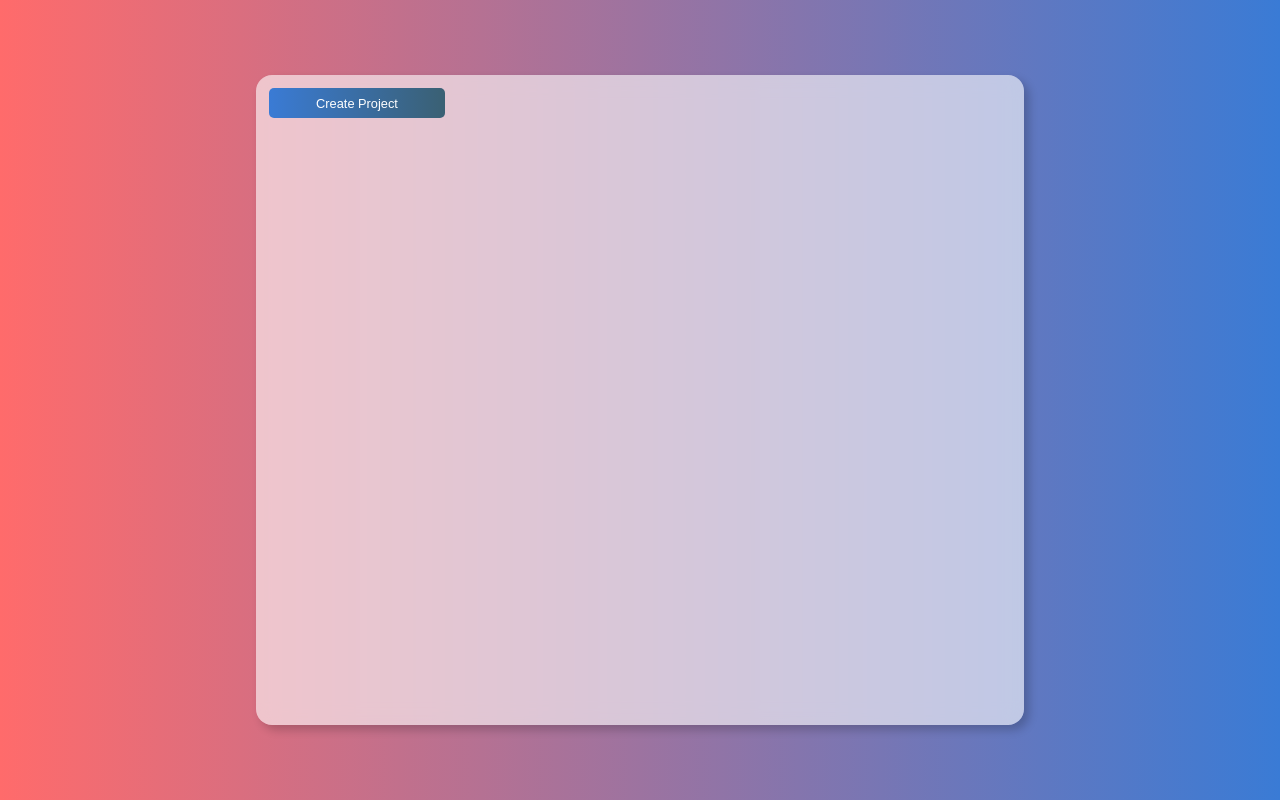
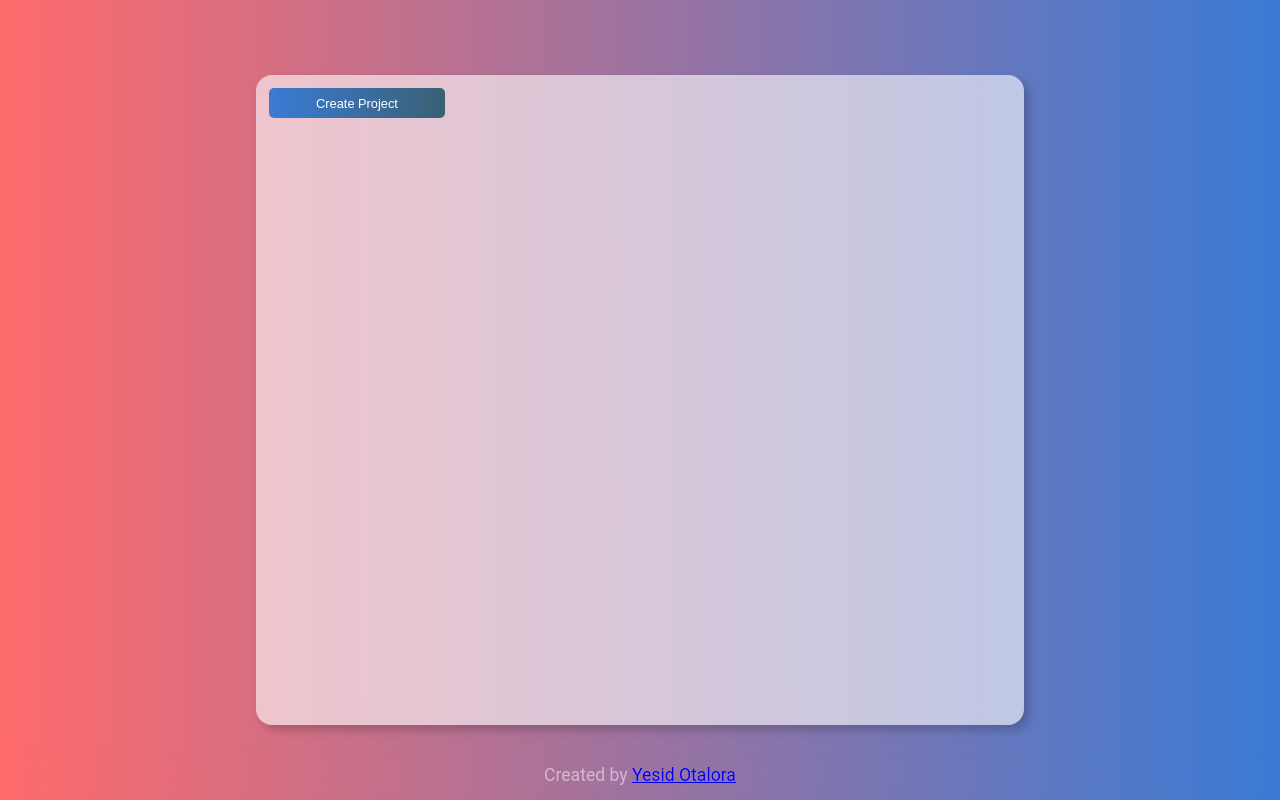
Before and after one commit to mgkdante/todo-app, a website built with webpack: page dist/index.html in a window 1280 px wide. Built offline with Linux system fonts and the light colour scheme.

Commit message:
Just added a footer

```diff
--- a/src/style.css
+++ b/src/style.css
@@ -250,3 +250,20 @@ button:hover {
 .project-creation{
     width: 100%;
 }
+
+footer {
+    position: fixed;
+    bottom: 0;
+    width: 100%;
+    height: 50px;
+    background-color: rgba(255, 255, 255, 0.5);
+    backdrop-filter: blur(10px);
+    display: flex;
+    justify-content: center;
+    align-items: center;
+    font-size: 1.1rem;
+    /* Add these properties */
+    color: transparent;
+    background-clip: text;
+    -webkit-background-clip: text;
+}
```
Also changed, not shown: dist/bundle.js, dist/index.html.
